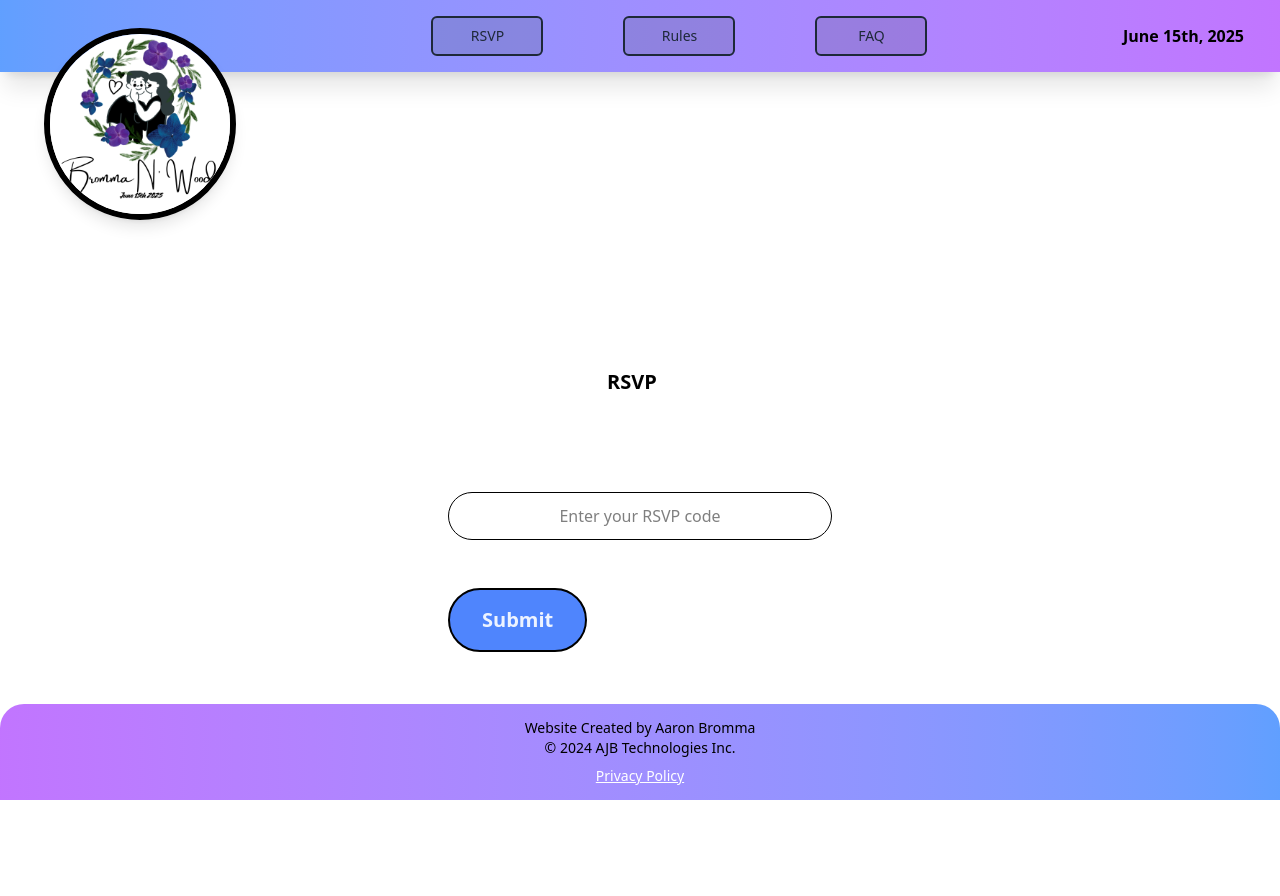
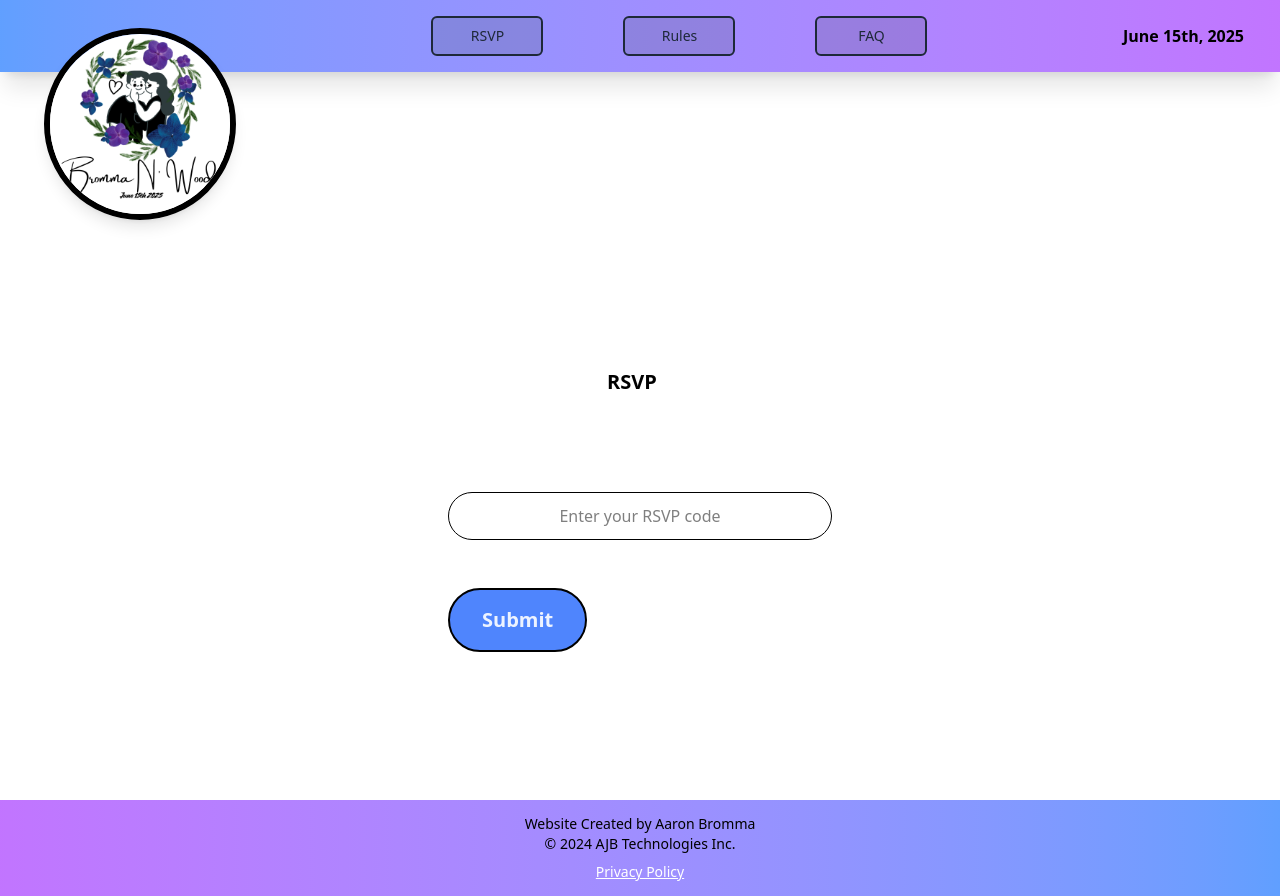
Before and after one commit to bioresestance/BrommaWoodWeddingWebsite, a React (Vite) app in the folder Client/: page /rsvp in a window 1280 px wide. Before the commit the page ends 800 px from the top, so only its background shows below. Built offline with nearby package versions, Linux system fonts and the light colour scheme; no server answers.

Commit message:
Refactor layout structure in App component and update Footer for dynamic copyright year

```diff
--- a/Client/src/App.tsx
+++ b/Client/src/App.tsx
@@ -7,9 +7,11 @@ import AuthProvider from "./components/authProvider";
 function App() {
   return (
     <AuthProvider>
-      <div>
+      <div className="flex flex-col min-h-screen">
         <Header />
-        <Outlet />
+        <div className="flex-grow">
+          <Outlet />
+        </div>
         <Footer />
       </div>
     </AuthProvider>
--- a/Client/src/components/footer.tsx
+++ b/Client/src/components/footer.tsx
@@ -3,10 +3,12 @@ import { Link } from "react-router-dom";
 
 const Footer: React.FC = () => {
   return (
-    <footer>
-      <div className="flex flex-col justify-center items-center h-24 p-4 bg-gradient-to-r from-purple-500/75 to-blue-500/75 md:fixed w-full md:rounded-t-3xl z-10 bottom-0 text-sm md:text-md">
+    <footer className="bg-gradient-to-r from-purple-500/75 to-blue-500/75 w-full text-sm md:text-md">
+      <div className="flex flex-col justify-center items-center h-24 p-4 md:rounded-t-3xl z-10">
         <p className="text-center">Website Created by Aaron Bromma</p>
-        <p className="text-center">&copy; 2024 AJB Technologies Inc.</p>
+        <p className="text-center">
+          &copy; {new Date().getFullYear()} AJB Technologies Inc.
+        </p>
         <Link to="/privacy" className="text-white underline mt-2">
           Privacy Policy
         </Link>
--- a/Client/src/pages/home.tsx
+++ b/Client/src/pages/home.tsx
@@ -14,7 +14,7 @@ const Home: React.FC = () => {
         <br />
         <div className="z-10 md:px-5 md:py-2 pb-20">
           <Link to="/rsvp">
-            <button className="bg-blue-600/75 hover:bg-blue-800 text-xl border-2 border rounded-full border-black text-white/90 hover:text-white font-bold py-4 px-8">
+            <button className="bg-blue-600/75 hover:bg-blue-800 text-xl border-2 rounded-full border-black text-white/90 hover:text-white font-bold py-4 px-8">
               RSVP?
             </button>
           </Link>
```
